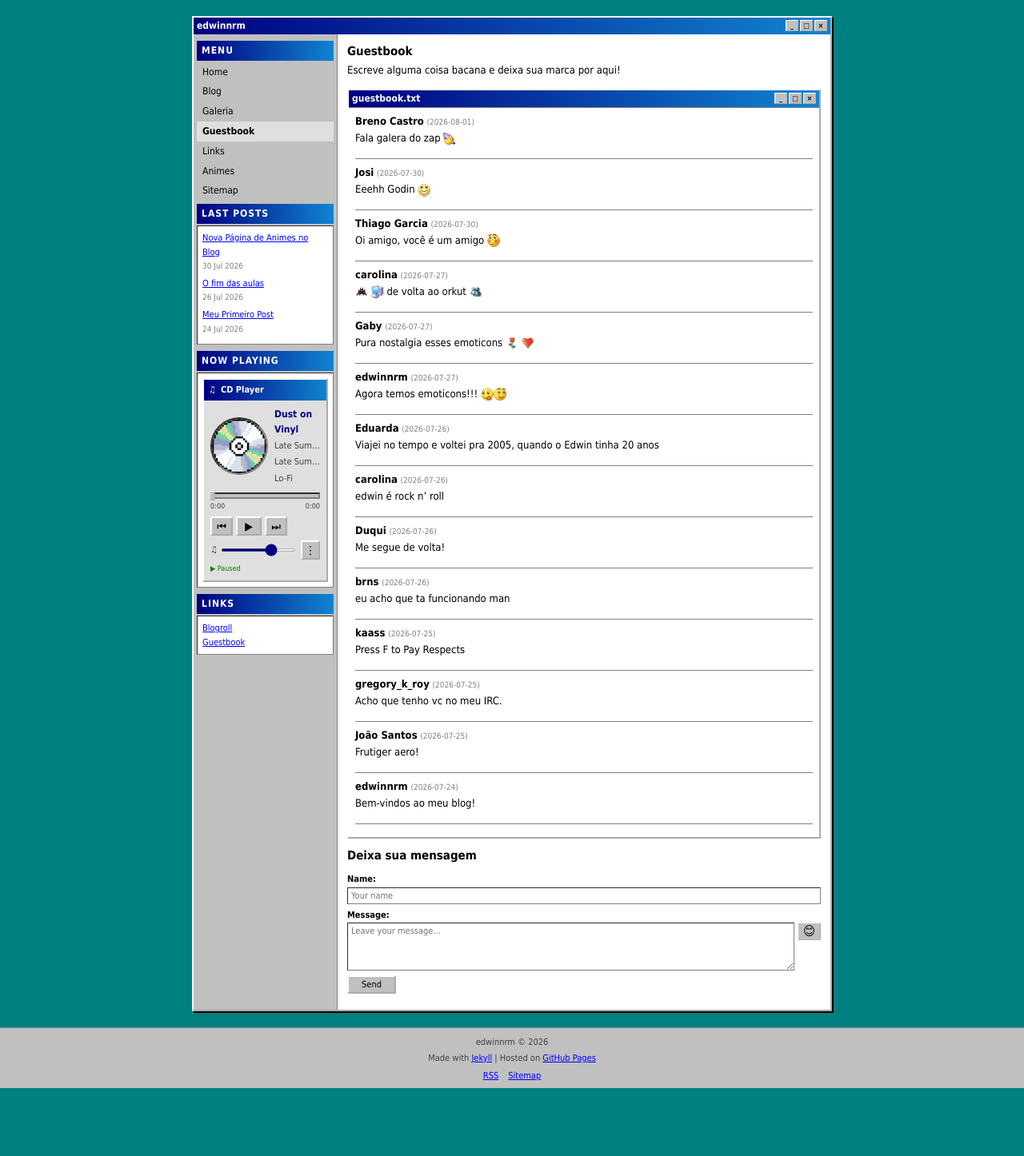
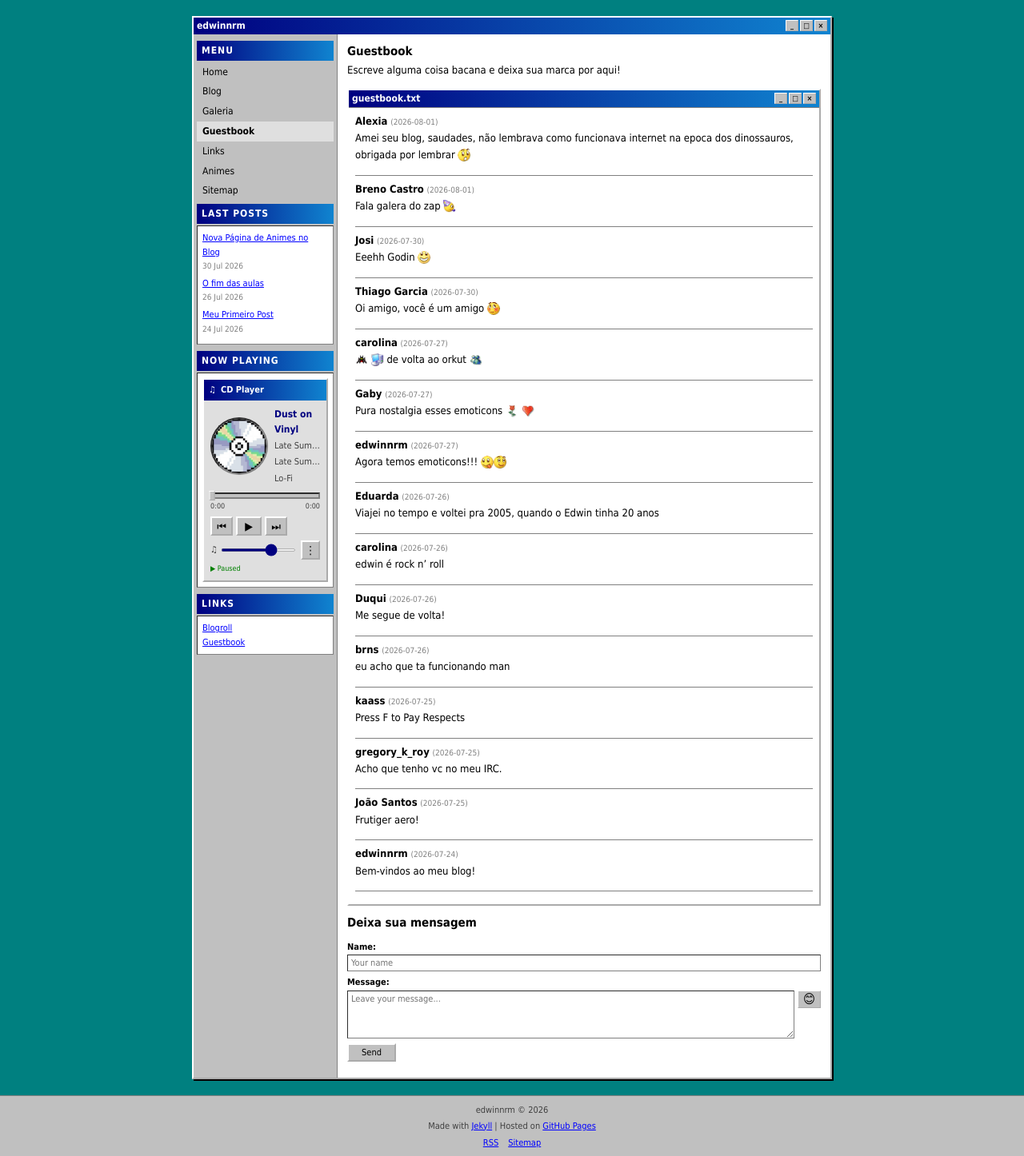
Before and after one commit to EdwinNRM/Blog, a Jekyll site: the page built from pages/guestbook.md, in a window 1280 px wide. Shown: the whole page at 80% size. Built offline with Jekyll 4.4.1, drawn with Linux system fonts in a browser that asks for light colours; before the commit the page ends 1361 px from its top, so only the background shows below that.

Commit message:
Add guestbook from Alexia

```diff
--- a/_data/guestbook.yml
+++ b/_data/guestbook.yml
@@ -55,3 +55,7 @@
 - name: "Breno Castro"
   date: "2026-08-01"
   message: "Fala galera do zap :party:"
+
+- name: "Alexia"
+  date: "2026-08-01"
+  message: "Amei seu blog, saudades, não lembrava como funcionava internet na epoca dos dinossauros, obrigada por lembrar :surprised:"
```
